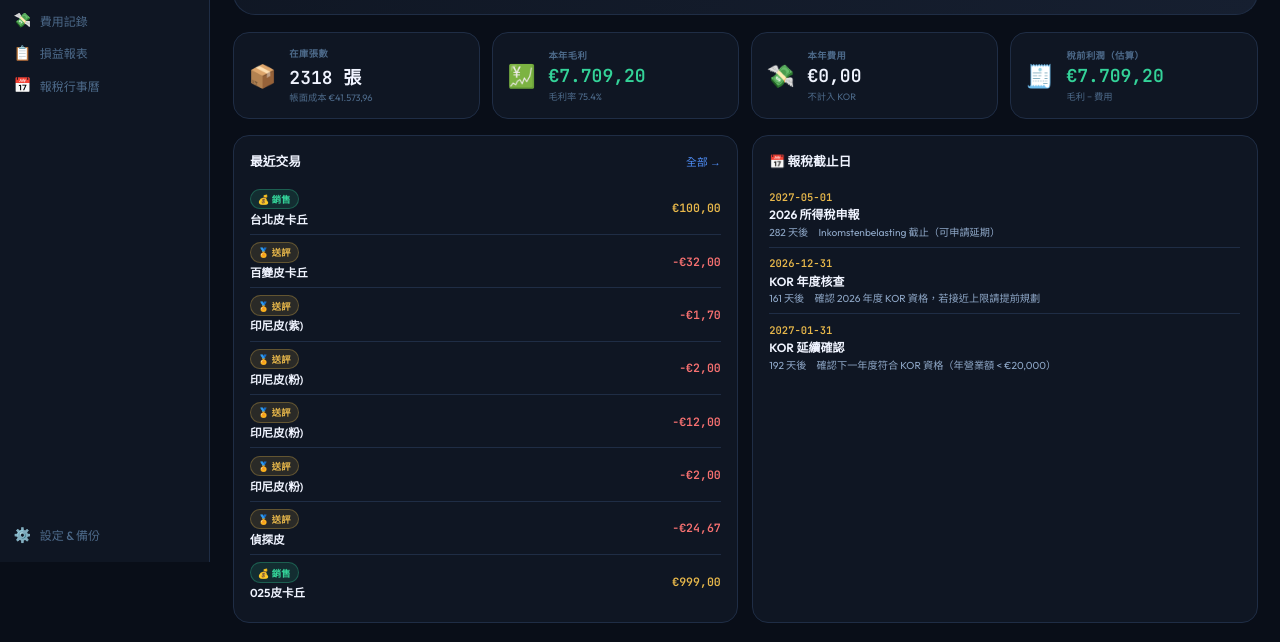
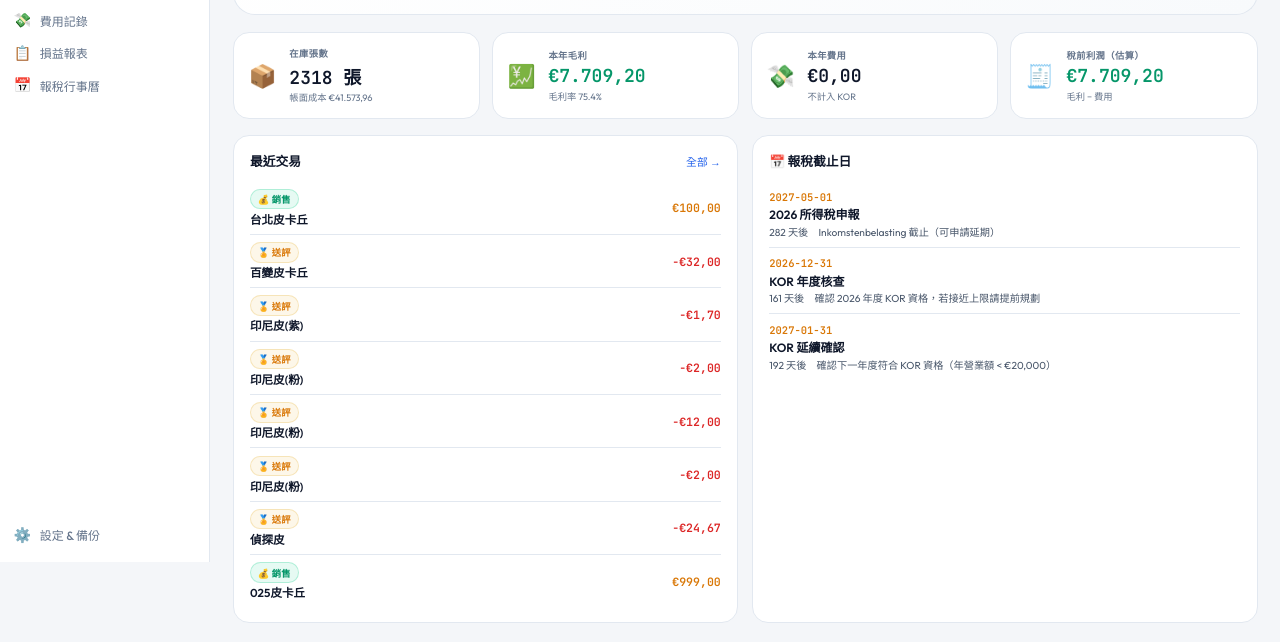
Before and after one commit to yeeee0919/pokebooks, a plain HTML site: page index.html in a window 1280 px wide. Shown: the part 238-880 px from the top of the page. Drawn offline with Linux system fonts and the light colour scheme.

Commit message:
Switch to crisp light mode design

```diff
--- a/style.css
+++ b/style.css
@@ -4,26 +4,26 @@
 ═══════════════════════════════════════ */
 
 :root {
-  --bg:      #090e18;
-  --s1:      #0f1623;
-  --s2:      #161f30;
-  --s3:      #1d2840;
-  --b1:      #1f2d45;
-  --b2:      #2a3d5c;
+  --bg:      #f4f6f9;
+  --s1:      #ffffff;
+  --s2:      #f8fafc;
+  --s3:      #e2e8f0;
+  --b1:      #e2e8f0;
+  --b2:      #cbd5e1;
 
-  --gold:    #e8b84b;
-  --gold2:   #c9922a;
-  --glow:    rgba(232,184,75,.15);
+  --gold:    #d97706;
+  --gold2:   #b45309;
+  --glow:    rgba(217,119,6,.12);
 
-  --blue:    #4f8ef7;
-  --green:   #34d399;
-  --red:     #f87171;
-  --orange:  #fb923c;
-  --purple:  #a78bfa;
+  --blue:    #2563eb;
+  --green:   #059669;
+  --red:     #dc2626;
+  --orange:  #ea580c;
+  --purple:  #7c3aed;
 
-  --t1: #f0f4ff;
-  --t2: #8fa8c8;
-  --t3: #4d6a8a;
+  --t1: #0f172a;
+  --t2: #475569;
+  --t3: #64748b;
 
   --font: 'Outfit', sans-serif;
   --mono: 'JetBrains Mono', monospace;
```
